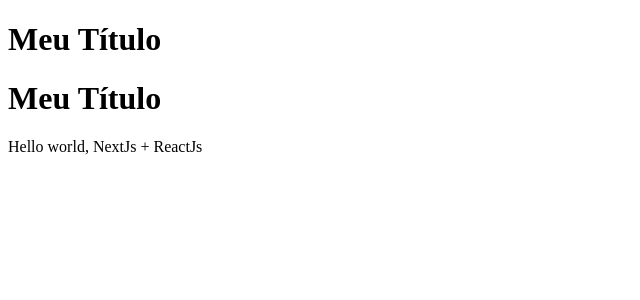
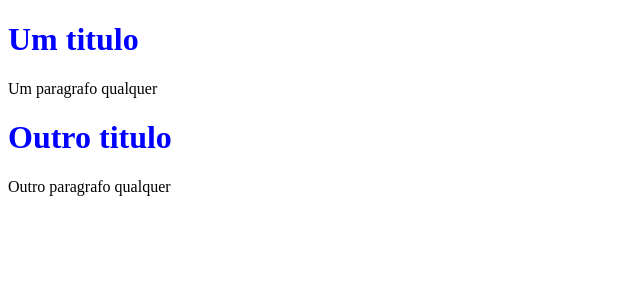
Before and after one commit to vinicius-Dourado-dotcom/React-NextJs-Exemplos.2, a Next.js app: page / in a window 1280 px wide. Shown: the top 300 px of the page, without its empty margins (0-640 px from the left). Built offline with nearby package versions, Linux system fonts and the light colour scheme.

Commit message:
estilizado title e usando children

```diff
--- a/pages/index.jsx
+++ b/pages/index.jsx
@@ -1,11 +1,12 @@
-  import Title from '../src/componets/title/Title'
+  import Title from '../src/components/title/Title'
 
   function HomePage () {
     return (
       <div>
-        <Title />
-        <Title />
-      Hello world, NextJs + ReactJs
+        <Title>Um titulo</Title>
+        <p>Um paragrafo qualquer</p>
+        <Title>Outro titulo</Title>
+        <p>Outro paragrafo qualquer</p>
       </div>
     )
   }
--- /dev/null
+++ b/src/components/title/Title.jsx
@@ -0,0 +1,11 @@
+import styles from './Title.module.css'
+
+function Title (props) {
+  return (
+    <h1 className={styles.title}>
+      {props.children}
+    </h1>
+  )
+}
+
+export default Title
--- /dev/null
+++ b/src/components/title/Title.module.css
@@ -0,0 +1,3 @@
+.title {
+  color: blue;
+}
--- a/src/componets/title/Title.jsx
+++ /dev/null
@@ -1,7 +0,0 @@
-function Title () {
-  return (
-    <h1>Meu Título</h1>
-  )
-}
-
-export default Title
```
